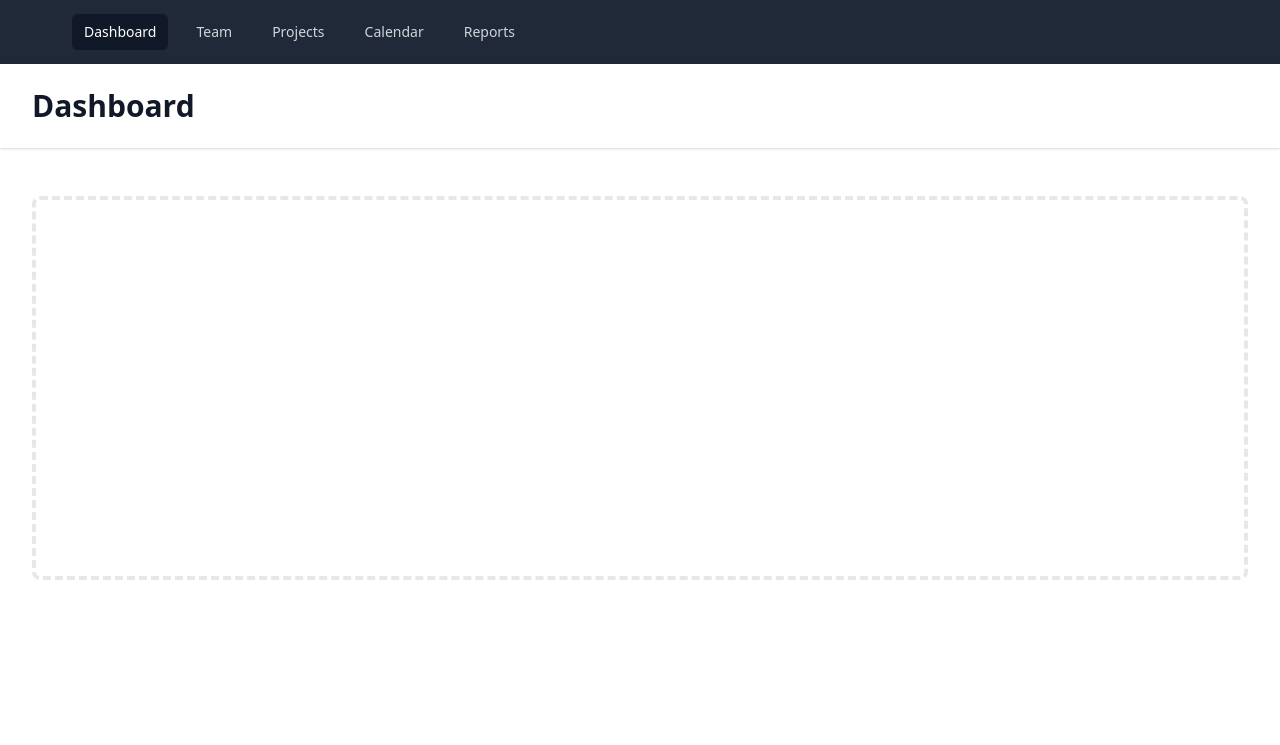
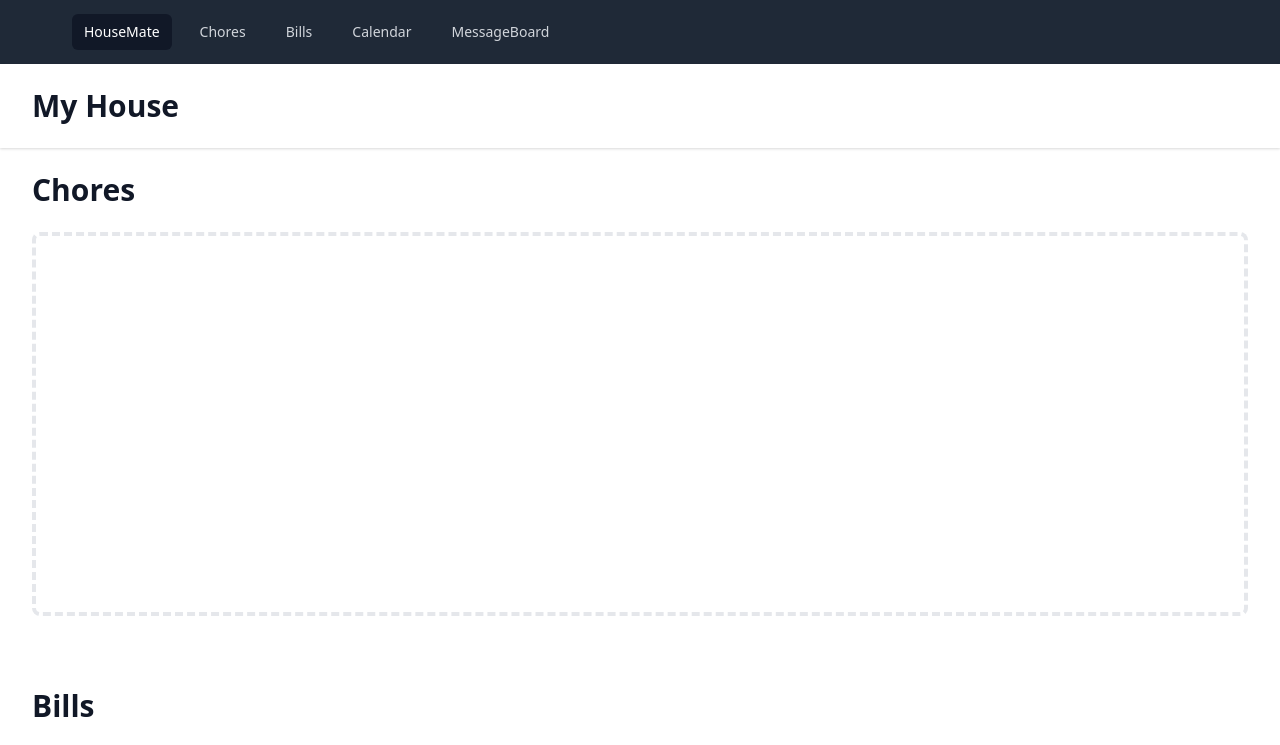
Before and after one commit to best15/project-housemate, a plain HTML site: page pages/mainpage.html in a window 1280 px wide. Shown: the top 745 px of the page. Drawn offline with nearby package versions, Linux system fonts and the light colour scheme.

Commit message:
added mainpage.html

```diff
--- a/pages/mainpage.html
+++ b/pages/mainpage.html
@@ -19,15 +19,15 @@
                 <div class="hidden md:block">
                   <div class="ml-10 flex items-baseline space-x-4">
                     <!-- Current: "bg-gray-900 text-white", Default: "text-gray-300 hover:bg-gray-700 hover:text-white" -->
-                    <a href="#" class="bg-gray-900 text-white px-3 py-2 rounded-md text-sm font-medium">Dashboard</a>
+                    <a href="#" class="bg-gray-900 text-white px-3 py-2 rounded-md text-sm font-medium">HouseMate</a>
 
-                    <a href="#" class="text-gray-300 hover:bg-gray-700 hover:text-white px-3 py-2 rounded-md text-sm font-medium">Team</a>
+                    <a href="#" class="text-gray-300 hover:bg-gray-700 hover:text-white px-3 py-2 rounded-md text-sm font-medium">Chores</a>
 
-                    <a href="#" class="text-gray-300 hover:bg-gray-700 hover:text-white px-3 py-2 rounded-md text-sm font-medium">Projects</a>
+                    <a href="#" class="text-gray-300 hover:bg-gray-700 hover:text-white px-3 py-2 rounded-md text-sm font-medium">Bills</a>
 
                     <a href="#" class="text-gray-300 hover:bg-gray-700 hover:text-white px-3 py-2 rounded-md text-sm font-medium">Calendar</a>
 
-                    <a href="#" class="text-gray-300 hover:bg-gray-700 hover:text-white px-3 py-2 rounded-md text-sm font-medium">Reports</a>
+                    <a href="#" class="text-gray-300 hover:bg-gray-700 hover:text-white px-3 py-2 rounded-md text-sm font-medium">MessageBoard</a>
                   </div>
                 </div>
               </div>
@@ -40,15 +40,15 @@
           <div class="md:hidden" id="mobile-menu">
             <div class="px-2 pt-2 pb-3 space-y-1 sm:px-3">
               <!-- Current: "bg-gray-900 text-white", Default: "text-gray-300 hover:bg-gray-700 hover:text-white" -->
-              <a href="#" class="bg-gray-900 text-white block px-3 py-2 rounded-md text-base font-medium">Dashboard</a>
+              <a href="#" class="bg-gray-900 text-white block px-3 py-2 rounded-md text-base font-medium">HouseMate</a>
 
-              <a href="#" class="text-gray-300 hover:bg-gray-700 hover:text-white block px-3 py-2 rounded-md text-base font-medium">Team</a>
+              <a href="#" class="text-gray-300 hover:bg-gray-700 hover:text-white block px-3 py-2 rounded-md text-base font-medium">Chores</a>
 
-              <a href="#" class="text-gray-300 hover:bg-gray-700 hover:text-white block px-3 py-2 rounded-md text-base font-medium">Projects</a>
+              <a href="#" class="text-gray-300 hover:bg-gray-700 hover:text-white block px-3 py-2 rounded-md text-base font-medium">Bills</a>
 
               <a href="#" class="text-gray-300 hover:bg-gray-700 hover:text-white block px-3 py-2 rounded-md text-base font-medium">Calendar</a>
 
-              <a href="#" class="text-gray-300 hover:bg-gray-700 hover:text-white block px-3 py-2 rounded-md text-base font-medium">Reports</a>
+              <a href="#" class="text-gray-300 hover:bg-gray-700 hover:text-white block px-3 py-2 rounded-md text-base font-medium">MessageBoard</a>
             </div>
 
           </div>
@@ -57,13 +57,36 @@
         <header class="bg-white shadow">
           <div class="max-w-7xl mx-auto py-6 px-4 sm:px-6 lg:px-8">
             <h1 class="text-3xl font-bold text-gray-900">
-              Dashboard
+             My House
             </h1>
           </div>
         </header>
         <main>
+         <div class="max-w-7xl mx-auto py-6 sm:px-6 lg:px-8">
+            <!-- Replace with your content -->
+            <h1 class="text-3xl font-bold text-gray-900">
+              Chores
+             </h1>
+            <div class="px-4 py-6 sm:px-0">
+              <div class="border-4 border-dashed border-gray-200 rounded-lg h-96"></div>
+            </div>
+            <!-- /End replace -->
+          </div>
           <div class="max-w-7xl mx-auto py-6 sm:px-6 lg:px-8">
             <!-- Replace with your content -->
+            <h1 class="text-3xl font-bold text-gray-900">
+              Bills
+             </h1>
+            <div class="px-4 py-6 sm:px-0">
+              <div class="border-4 border-dashed border-gray-200 rounded-lg h-96"></div>
+            </div>
+            <!-- /End replace -->
+          </div>
+          <div class="max-w-7xl mx-auto py-6 sm:px-6 lg:px-8">
+            <!-- Replace with your content -->
+            <h1 class="text-3xl font-bold text-gray-900">
+              MessageBoard
+             </h1>
             <div class="px-4 py-6 sm:px-0">
               <div class="border-4 border-dashed border-gray-200 rounded-lg h-96"></div>
             </div>
```
